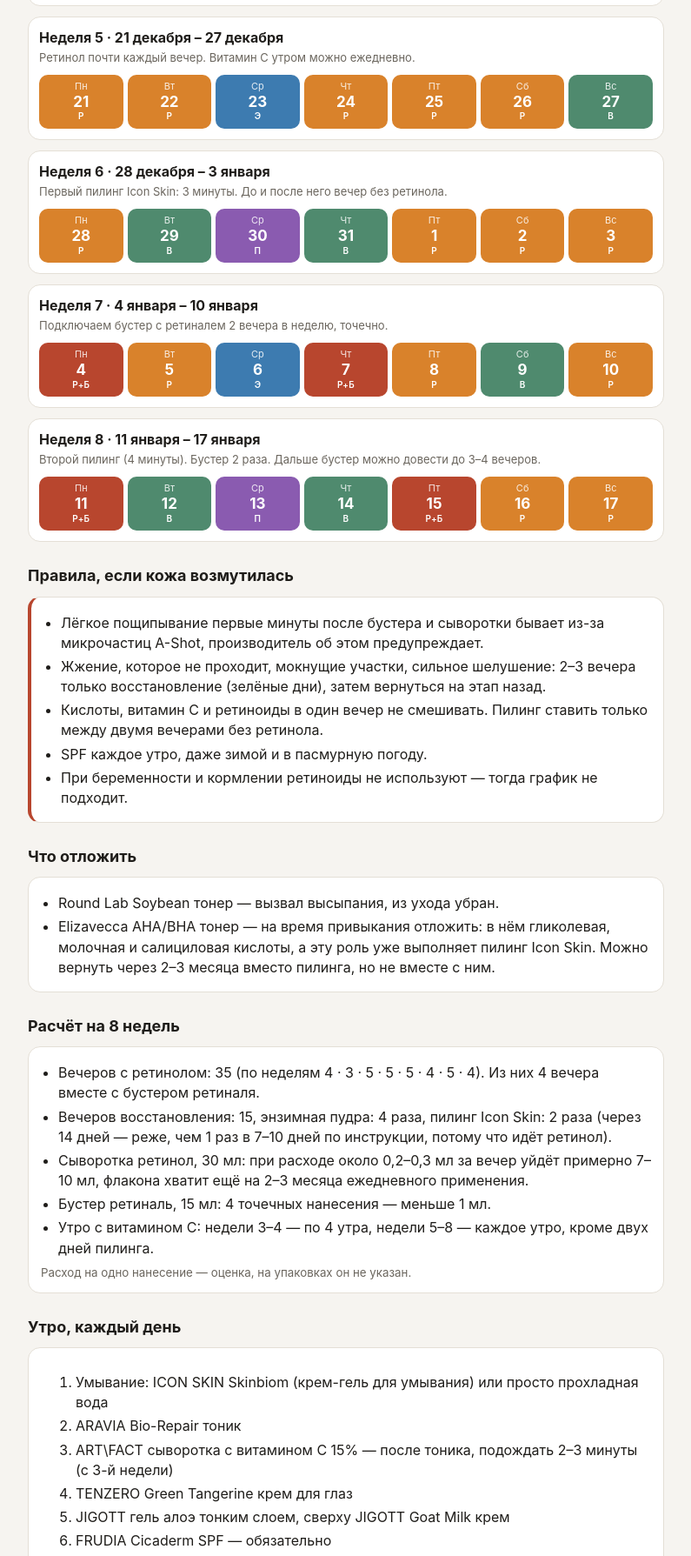
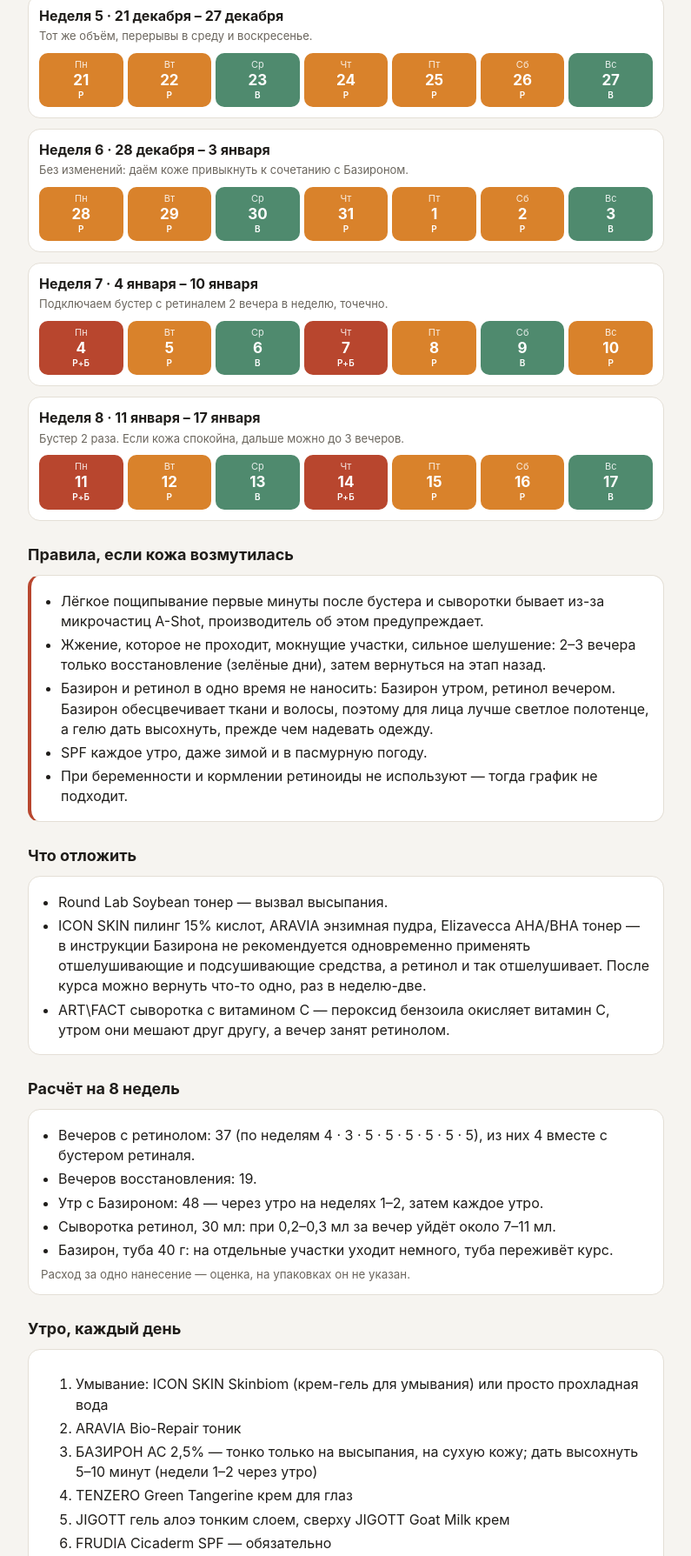
Before and after one commit to unseenmoviereviews/retinol-grafik, a plain HTML site: page index.html in a window 1280 px wide. Shown: the part 826-2615 px from the top of the page at 87% size, without its empty margins (242-1037 px from the left). Drawn offline with Linux system fonts and the light colour scheme.

Commit message:
Add files via upload

```diff
--- a/index.html
+++ b/index.html
@@ -37,7 +37,7 @@ p.sub{color:var(--mute);margin:0 0 14px;font-size:14px}
 .day.done::after{content:"✓";position:absolute;top:2px;right:5px;font-size:12px;font-weight:700}
 .day.is-today{outline:3px solid var(--ink);outline-offset:1px}
 .day.sel{transform:scale(.94)}
-.R{background:var(--R)}.RR{background:var(--RR)}.O{background:var(--O)}.E{background:var(--E)}.P{background:var(--P)}
+.R{background:var(--R)}.RR{background:var(--RR)}.O{background:var(--O)}
 .panel{background:var(--card);border:1px solid var(--line);border-radius:14px;padding:14px;margin-top:10px}
 .panel h4{margin:0 0 2px;font-size:17px}
 .panel .ph{color:var(--mute);font-size:13px;margin:0 0 10px}
@@ -56,14 +56,12 @@ small{color:var(--mute)}
 <body>
 <div class="wrap">
   <h1>График ввода ретинола</h1>
-  <p class="sub">Старт 23 ноября 2026, восемь недель. Нажмите на день, чтобы увидеть шаги утром и вечером и отметить выполненное.</p>
+  <p class="sub">Старт 23 ноября 2026, восемь недель, вместе с Базироном АС 2,5%. Нажмите на день, чтобы увидеть шаги утром и вечером и отметить выполненное.</p>
 
   <div class="legend">
     <span><i class="dot R"></i>Р — ретинол</span>
     <span><i class="dot RR"></i>Р+Б — ретинол + бустер ретиналь</span>
     <span><i class="dot O"></i>В — восстановление</span>
-    <span><i class="dot E"></i>Э — энзимная пудра</span>
-    <span><i class="dot P"></i>П — пилинг Icon Skin</span>
   </div>
   <button class="today-btn" id="todayBtn">Что делать сегодня</button>
   <div id="panelTop"></div>
@@ -75,7 +73,7 @@ small{color:var(--mute)}
     <ul>
       <li>Лёгкое пощипывание первые минуты после бустера и сыворотки бывает из-за микрочастиц A-Shot, производитель об этом предупреждает.</li>
       <li>Жжение, которое не проходит, мокнущие участки, сильное шелушение: 2–3 вечера только восстановление (зелёные дни), затем вернуться на этап назад.</li>
-      <li>Кислоты, витамин C и ретиноиды в один вечер не смешивать. Пилинг ставить только между двумя вечерами без ретинола.</li>
+      <li>Базирон и ретинол в одно время не наносить: Базирон утром, ретинол вечером. Базирон обесцвечивает ткани и волосы, поэтому для лица лучше светлое полотенце, а гелю дать высохнуть, прежде чем надевать одежду.</li>
       <li>SPF каждое утро, даже зимой и в пасмурную погоду.</li>
       <li>При беременности и кормлении ретиноиды не используют — тогда график не подходит.</li>
     </ul>
@@ -84,27 +82,28 @@ small{color:var(--mute)}
   <h2>Что отложить</h2>
   <div class="box">
     <ul>
-      <li>Round Lab Soybean тонер — вызвал высыпания, из ухода убран.</li>
-      <li>Elizavecca AHA/BHA тонер — на время привыкания отложить: в нём гликолевая, молочная и салициловая кислоты, а эту роль уже выполняет пилинг Icon Skin. Можно вернуть через 2–3 месяца вместо пилинга, но не вместе с ним.</li>
+      <li>Round Lab Soybean тонер — вызвал высыпания.</li>
+      <li>ICON SKIN пилинг 15% кислот, ARAVIA энзимная пудра, Elizavecca AHA/BHA тонер — в инструкции Базирона не рекомендуется одновременно применять отшелушивающие и подсушивающие средства, а ретинол и так отшелушивает. После курса можно вернуть что-то одно, раз в неделю-две.</li>
+      <li>ART\FACT сыворотка с витамином C — пероксид бензоила окисляет витамин C, утром они мешают друг другу, а вечер занят ретинолом.</li>
     </ul>
   </div>
 
   <h2>Расчёт на 8 недель</h2>
   <div class="box">
     <ul>
-      <li>Вечеров с ретинолом: 35 (по неделям 4 · 3 · 5 · 5 · 5 · 4 · 5 · 4). Из них 4 вечера вместе с бустером ретиналя.</li>
-      <li>Вечеров восстановления: 15, энзимная пудра: 4 раза, пилинг Icon Skin: 2 раза (через 14 дней — реже, чем 1 раз в 7–10 дней по инструкции, потому что идёт ретинол).</li>
-      <li>Сыворотка ретинол, 30 мл: при расходе около 0,2–0,3 мл за вечер уйдёт примерно 7–10 мл, флакона хватит ещё на 2–3 месяца ежедневного применения.</li>
-      <li>Бустер ретиналь, 15 мл: 4 точечных нанесения — меньше 1 мл.</li>
-      <li>Утро с витамином C: недели 3–4 — по 4 утра, недели 5–8 — каждое утро, кроме двух дней пилинга.</li>
+      <li>Вечеров с ретинолом: 37 (по неделям 4 · 3 · 5 · 5 · 5 · 5 · 5 · 5), из них 4 вместе с бустером ретиналя.</li>
+      <li>Вечеров восстановления: 19.</li>
+      <li>Утр с Базироном: 48 — через утро на неделях 1–2, затем каждое утро.</li>
+      <li>Сыворотка ретинол, 30 мл: при 0,2–0,3 мл за вечер уйдёт около 7–11 мл.</li>
+      <li>Базирон, туба 40 г: на отдельные участки уходит немного, туба переживёт курс.</li>
     </ul>
-    <small>Расход на одно нанесение — оценка, на упаковках он не указан.</small>
+    <small>Расход за одно нанесение — оценка, на упаковках он не указан.</small>
   </div>
 
   <h2>Утро, каждый день</h2>
   <div class="box">
     <ol id="morningList"></ol>
-    <small>Сыворотка Art\Fact с витамином C подключается с 3-й недели — через утро, с 5-й недели ежедневно, кроме утра перед пилингом. Перед первым применением смешать фазы по вкладышу, хранить в холодильнике, крем — через 15 минут после сыворотки.</small>
+    <small>Базирон — только на участки с высыпаниями, недели 1–2 через утро. При сильном шелушении убрать его на 1–2 дня.</small>
   </div>
 </div>
 
@@ -113,19 +112,19 @@ small{color:var(--mute)}
   var START = new Date(2026,10,23); // 23 ноября 2026, понедельник
   var WD = ["Пн","Вт","Ср","Чт","Пт","Сб","Вс"];
   var MON = ["января","февраля","марта","апреля","мая","июня","июля","августа","сентября","октября","ноября","декабря"];
-  var TAG = {R:"Р",RR:"Р+Б",O:"В",E:"Э",P:"П"};
-  var NAME = {R:"Вечер с ретинолом",RR:"Вечер ретинол + бустер",O:"Вечер восстановления",E:"Энзимная пудра + восстановление",P:"Пилинг Icon Skin"};
+  var TAG = {R:"Р",RR:"Р+Б",O:"В"};
+  var NAME = {R:"Вечер с ретинолом",RR:"Вечер ретинол + бустер",O:"Вечер восстановления"};
 
   // По неделям: 7 вечеров, Пн..Вс
   var WEEKS = [
-    {t:"Неделя 1",n:"Ретинол через вечер, капля около 4 мм — как указано в инструкции. Никаких кислот и пудры.",d:["R","O","R","O","R","O","R"]},
-    {t:"Неделя 2",n:"Тот же ритм. Если кожа спокойна, можно наносить на всё лицо, обходя веки и крылья носа.",d:["O","R","O","R","O","R","O"]},
-    {t:"Неделя 3",n:"Ретинол 5 вечеров. Появляется энзимная пудра раз в неделю и витамин C через утро.",d:["R","R","E","R","R","O","R"]},
-    {t:"Неделя 4",n:"Закрепляем 5 вечеров ретинола.",d:["R","R","E","R","R","O","R"]},
-    {t:"Неделя 5",n:"Ретинол почти каждый вечер. Витамин C утром можно ежедневно.",d:["R","R","E","R","R","R","O"]},
-    {t:"Неделя 6",n:"Первый пилинг Icon Skin: 3 минуты. До и после него вечер без ретинола.",d:["R","O","P","O","R","R","R"]},
-    {t:"Неделя 7",n:"Подключаем бустер с ретиналем 2 вечера в неделю, точечно.",d:["RR","R","E","RR","R","O","R"]},
-    {t:"Неделя 8",n:"Второй пилинг (4 минуты). Бустер 2 раза. Дальше бустер можно довести до 3–4 вечеров.",d:["RR","O","P","O","RR","R","R"]}
+    {t:"Неделя 1",n:"Ретинол через вечер, капля около 4 мм, как в инструкции. Базирон через утро.",d:["R","O","R","O","R","O","R"]},
+    {t:"Неделя 2",n:"Тот же ритм. Если кожа спокойна, ретинол можно на всё лицо, обходя веки и крылья носа.",d:["O","R","O","R","O","R","O"]},
+    {t:"Неделя 3",n:"Ретинол 5 вечеров. Базирон каждое утро, если нет шелушения.",d:["R","R","O","R","R","O","R"]},
+    {t:"Неделя 4",n:"Закрепляем 5 вечеров ретинола.",d:["R","R","O","R","R","O","R"]},
+    {t:"Неделя 5",n:"Тот же объём, перерывы в среду и воскресенье.",d:["R","R","O","R","R","R","O"]},
+    {t:"Неделя 6",n:"Без изменений: даём коже привыкнуть к сочетанию с Базироном.",d:["R","R","O","R","R","R","O"]},
+    {t:"Неделя 7",n:"Подключаем бустер с ретиналем 2 вечера в неделю, точечно.",d:["RR","R","O","RR","R","O","R"]},
+    {t:"Неделя 8",n:"Бустер 2 раза. Если кожа спокойна, дальше можно до 3 вечеров.",d:["RR","R","O","RR","R","R","O"]}
   ];
 
   var MORNING_BASE = [
@@ -135,7 +134,7 @@ small{color:var(--mute)}
     "JIGOTT гель алоэ тонким слоем, сверху JIGOTT Goat Milk крем",
     "FRUDIA Cicaderm SPF — обязательно"
   ];
-  var MORNING_C = "ART\\FACT сыворотка с витамином C 15% — после тоника, подождать 2–3 минуты";
+  var MORNING_B = "БАЗИРОН АС 2,5% — тонко только на высыпания, на сухую кожу; дать высохнуть 5–10 минут";
 
   var EVENING = {
     R:[
@@ -155,18 +154,6 @@ small{color:var(--mute)}
       "CELIMAX Dual Barrier тонер, можно в 2 слоя",
       "JIGOTT гель алоэ",
       "JIGOTT Goat Milk крем"
-    ],
-    E:[
-      "Умывание ARAVIA Stop-Acne энзимной пудрой вместо Skinbiom: вспенить на влажной ладони, мягко 30–60 секунд, смыть. В ней папаин и азелаиновая кислота",
-      "CELIMAX Dual Barrier тонер",
-      "JIGOTT гель алоэ",
-      "JIGOTT Goat Milk крем"
-    ],
-    P:[
-      "Умывание ICON SKIN Skinbiom, кожа должна быть полностью сухой",
-      "ICON SKIN пилинг с витамином C и кислотами 15%: первый раз 3 минуты, во второй 4. При сильном жжении смыть сразу",
-      "Смыть прохладной водой",
-      "ARAVIA Bio-Repair тоник → гель алоэ → JIGOTT Goat Milk крем"
     ]
   };
 
@@ -180,7 +167,7 @@ small{color:var(--mute)}
 
   var weeksEl=document.getElementById("weeks");
   var mList=document.getElementById("morningList");
-  MORNING_BASE.forEach(function(s,i){var li=document.createElement("li");li.textContent=s;mList.appendChild(li);if(i===1){var c=document.createElement("li");c.textContent=MORNING_C+" (с 3-й недели)";mList.appendChild(c)}});
+  MORNING_BASE.forEach(function(s,i){var li=document.createElement("li");li.textContent=s;mList.appendChild(li);if(i===1){var c=document.createElement("li");c.textContent=MORNING_B+" (недели 1–2 через утро)";mList.appendChild(c)}});
 
   var tKey=key(today());
   var selBtn=null;
@@ -212,9 +199,9 @@ small{color:var(--mute)}
     selBtn=btn;btn.classList.add("sel");
     var type=WEEKS[w].d[i],d=dateOf(w,i),k=key(d);
     var p=document.createElement("div");p.className="panel";
-    var withC=w>=2&&(w>=4||i%2===0)&&type!=="P";
+    var withB=w>=2||i%2===1;
     var morning=MORNING_BASE.slice();
-    if(withC)morning.splice(2,0,MORNING_C);
+    if(withB)morning.splice(2,0,MORNING_B);
     var h="<h4>"+WD[i]+", "+d.getDate()+" "+MON[d.getMonth()]+"</h4><p class='ph'>"+WEEKS[w].t+" · "+NAME[type]+"</p>";
     h+="<h5>Утро</h5><ol>"+morning.map(function(s){return "<li></li>"}).join("")+"</ol>";
     h+="<h5>Вечер</h5><ol>"+EVENING[type].map(function(s){return "<li></li>"}).join("")+"</ol>";
@@ -233,7 +220,7 @@ small{color:var(--mute)}
     var t=today(),diff=Math.round((t-START)/864e5);
     if(diff<0||diff>=56){
       var top=document.getElementById("panelTop");
-      top.innerHTML="<div class='box'>"+(diff<0?"График начинается 23 ноября 2026.":"Восемь недель позади. Дальше: ретинол каждый вечер, бустер 3–4 вечера, энзимы раз в неделю, пилинг раз в 2 недели между вечерами без ретинола.")+"</div>";
+      top.innerHTML="<div class='box'>"+(diff<0?"График начинается 23 ноября 2026.":"Восемь недель позади. Дальше: ретинол 5–6 вечеров, бустер до 3 вечеров, Базирон утром по необходимости.")+"</div>";
       return;
     }
     var w=Math.floor(diff/7),i=diff%7;
```
